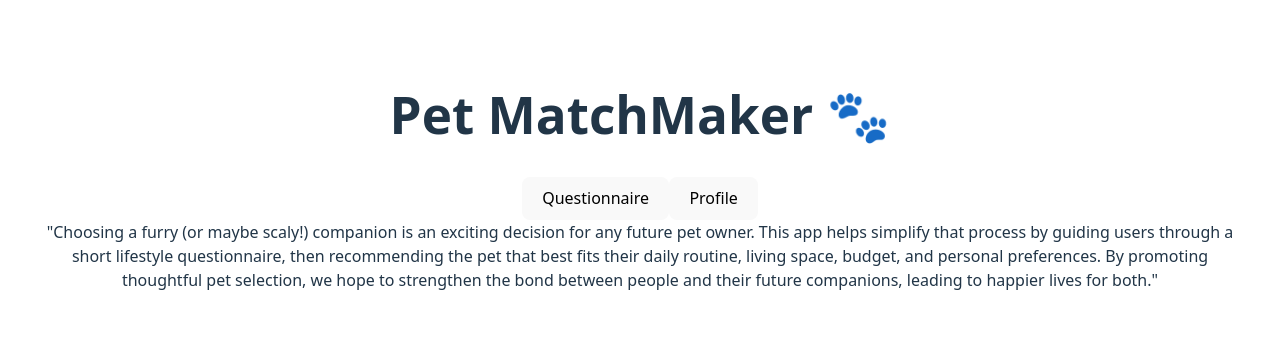
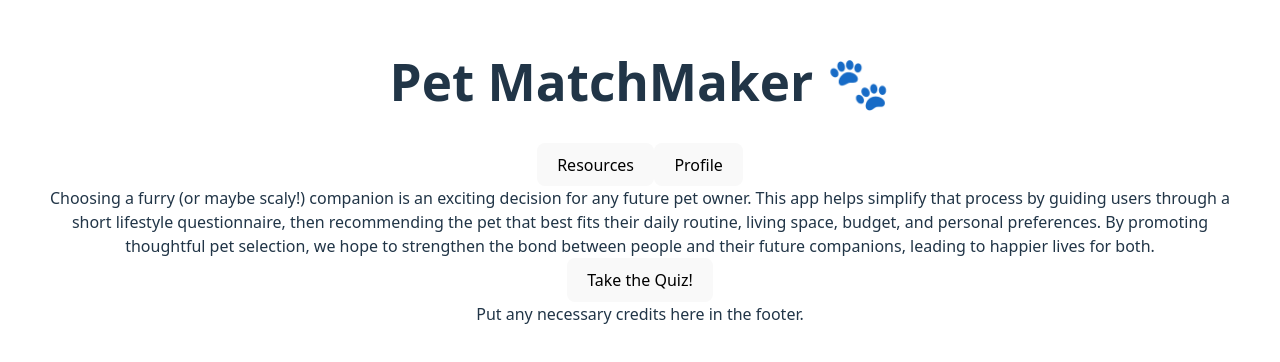
Before and after one commit to Pet-MatchMaker-2412/pet_matchmaker_fe, a React (Vite) app: page /welcome in a window 1280 px wide. Shown: the part 228-590 px from the top of the page. Built offline with nearby package versions, Linux system fonts and the light colour scheme.

Commit message:
added resources page to navigate bar on welcome page

```diff
--- a/src/components/App/App.jsx
+++ b/src/components/App/App.jsx
@@ -2,6 +2,7 @@ import { useState } from 'react';
 import { BrowserRouter as Router, Routes, Route } from 'react-router-dom';
 import LoginPage from '../LoginPage/LoginPage'
 import WelcomePage from '../WelcomePage/WelcomePage'
+import ResourcesPage from '../Resources/ResourcesPage'
 
 import './App.css'
 import QuestionnairePage from '../QuestionnairePage/QuestionnairePage';
@@ -15,6 +16,7 @@ function App() {
                 <Route path="/" element={<LoginPage setCurrentUser={setCurrentUser} />} />
                 <Route path="/welcome" element={<WelcomePage currentUser={currentUser} />} />
                 <Route path='/questionnaire' element={<QuestionnairePage />} />
+                <Route path='/resources' element={<ResourcesPage />} />
             </Routes>
         </Router>
     )
--- /dev/null
+++ b/src/components/Resources/ResourcesPage.jsx
@@ -0,0 +1,15 @@
+import { useNavigate } from 'react-router-dom';
+
+function ResourcesPage() {
+    const navigate = useNavigate()
+    const goHome = () => navigate("/welcome")
+    return (
+        <main>
+            <h1>Resources</h1>
+            <p>This is where resources for people interested in service animals and any additional info can go.</p>
+            <button onClick={goHome}>Home</button>
+        </main>
+    );
+}
+
+export default ResourcesPage;
--- a/src/components/WelcomePage/WelcomePage.jsx
+++ b/src/components/WelcomePage/WelcomePage.jsx
@@ -5,18 +5,23 @@ function WelcomePage() {
     const navigate = useNavigate()
     const goToProfile = () => navigate("/profile")
     const goToQuestionnaire = () => navigate("/questionnaire")
+    const goToResources = () => navigate("/resources")
     return (
       <main>
       <header>
           <h1>Pet MatchMaker 🐾</h1>
           <nav>
-              <button onClick={goToQuestionnaire}>Questionnaire</button>
+              <button onClick= {goToResources}> Resources</button>
               <button onClick={goToProfile}>Profile</button>
           </nav>
       </header>
       <div>
-          "Choosing a furry (or maybe scaly!) companion is an exciting decision for any future pet owner. This app helps simplify that process by guiding users through a short lifestyle questionnaire, then recommending the pet that best fits their daily routine, living space, budget, and personal preferences. By promoting thoughtful pet selection, we hope to strengthen the bond between people and their future companions, leading to happier lives for both."
+          Choosing a furry (or maybe scaly!) companion is an exciting decision for any future pet owner. This app helps simplify that process by guiding users through a short lifestyle questionnaire, then recommending the pet that best fits their daily routine, living space, budget, and personal preferences. By promoting thoughtful pet selection, we hope to strengthen the bond between people and their future companions, leading to happier lives for both.
       </div>
+      <button onClick={goToQuestionnaire}>Take the Quiz!</button>
+      <footer>
+        Put any necessary credits here in the footer.
+      </footer>
     </main>
     );
   }
```
Also changed, not shown: src/components/Resources/ResourcesPage.css (added).
